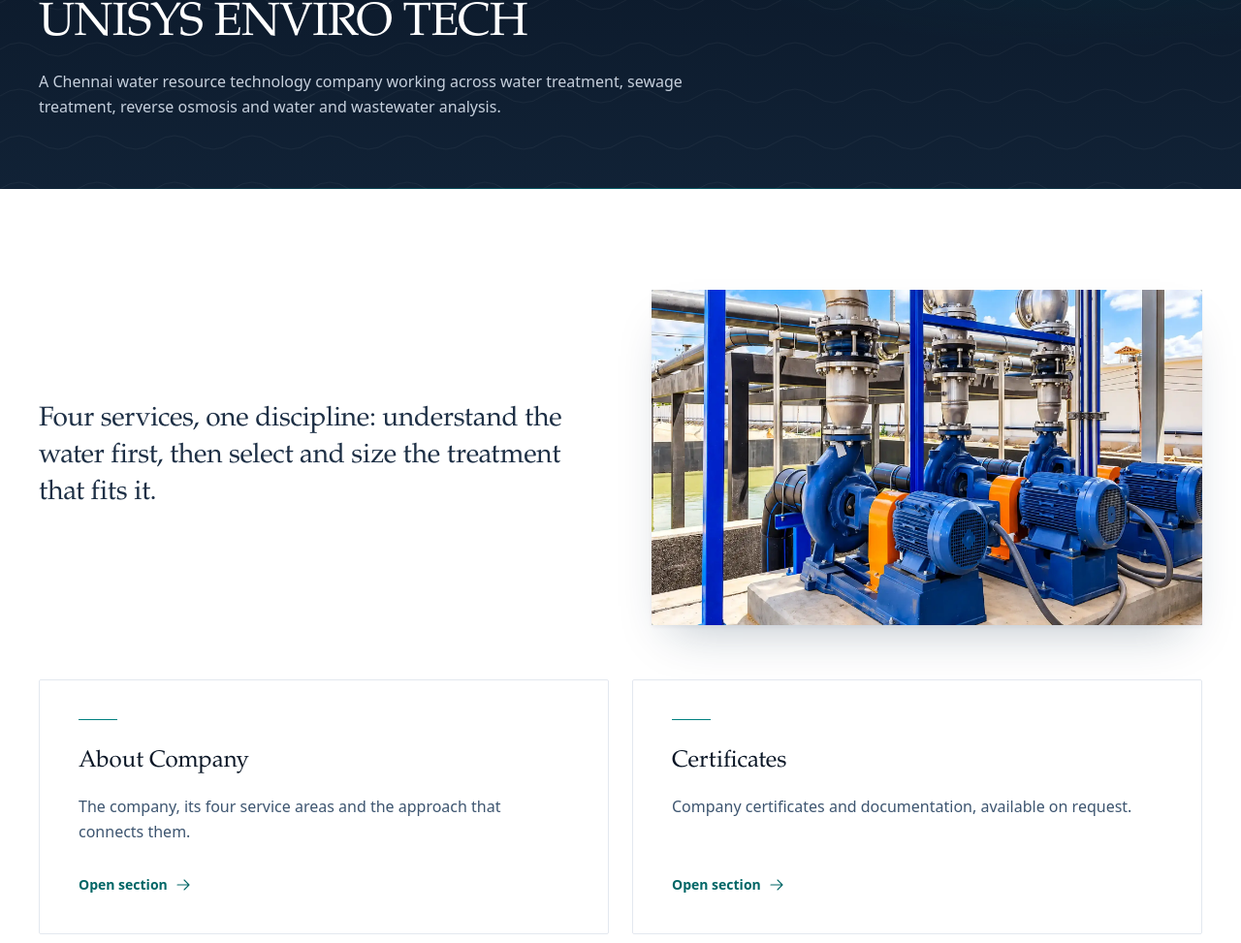
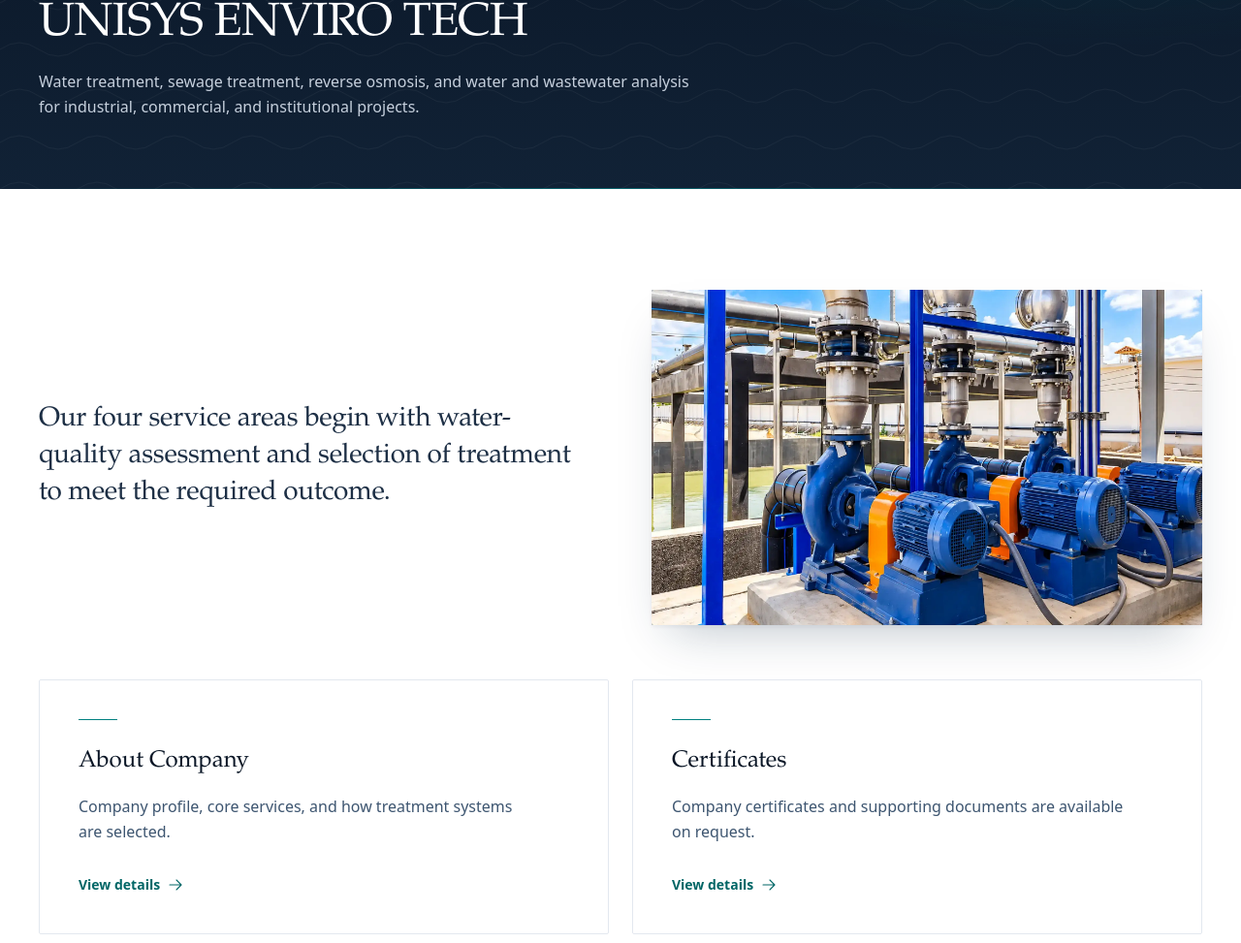
Before and after one commit to xconversionlab/unisys-enviro-tech, a Next.js app: page /about in a window 1280 px wide. Shown: the part 291-1264 px from the top of the page at 97% size. Built offline with nearby package versions, Linux system fonts and the light colour scheme; no server answers.

Commit message:
Improve About page wording

```diff
--- a/src/app/about/page.tsx
+++ b/src/app/about/page.tsx
@@ -20,12 +20,12 @@
   {
     title: "About Company",
     description:
-      "The company, its four service areas and the approach that connects them.",
+      "Company profile, core services, and how treatment systems are selected.",
     href: "/about/company",
   },
   {
     title: "Certificates",
-    description: "Company certificates and documentation, available on request.",
+    description: "Company certificates and supporting documents are available on request.",
     href: "/about/certificates",
   },
 ];
@@ -37,7 +37,7 @@
         crumbs={[{ label: "Home", href: "/" }, { label: "About Us" }]}
         eyebrow="About Us"
         title={company.shortName}
-        description="A Chennai water resource technology company working across water treatment, sewage treatment, reverse osmosis and water and wastewater analysis."
+        description="Water treatment, sewage treatment, reverse osmosis, and water and wastewater analysis for industrial, commercial, and institutional projects."
       />
 
       <section className="section-padding bg-white">
@@ -45,8 +45,7 @@
           <div className="grid items-center gap-12 lg:grid-cols-12 lg:gap-16">
             <Reveal className="lg:col-span-6">
               <p className="font-display text-[1.5rem] font-normal leading-[1.35] tracking-[-0.01em] text-navy-800 md:text-[1.75rem]">
-                Four services, one discipline: understand the water first, then select and
-                size the treatment that fits it.
+                Our four service areas begin with water-quality assessment and selection of treatment to meet the required outcome.
               </p>
             </Reveal>
             <Reveal delay={120} className="lg:col-span-6">
@@ -73,7 +72,7 @@
                   </h2>
                   <p className="mt-3 flex-1 leading-relaxed text-navy-600">{section.description}</p>
                   <span className="mt-8 inline-flex items-center gap-2 text-sm font-semibold text-aqua-700">
-                    Open section
+                    View details
                     <ArrowRight className="h-4 w-4 transition-transform group-hover:translate-x-1" />
                   </span>
                 </Link>
```
